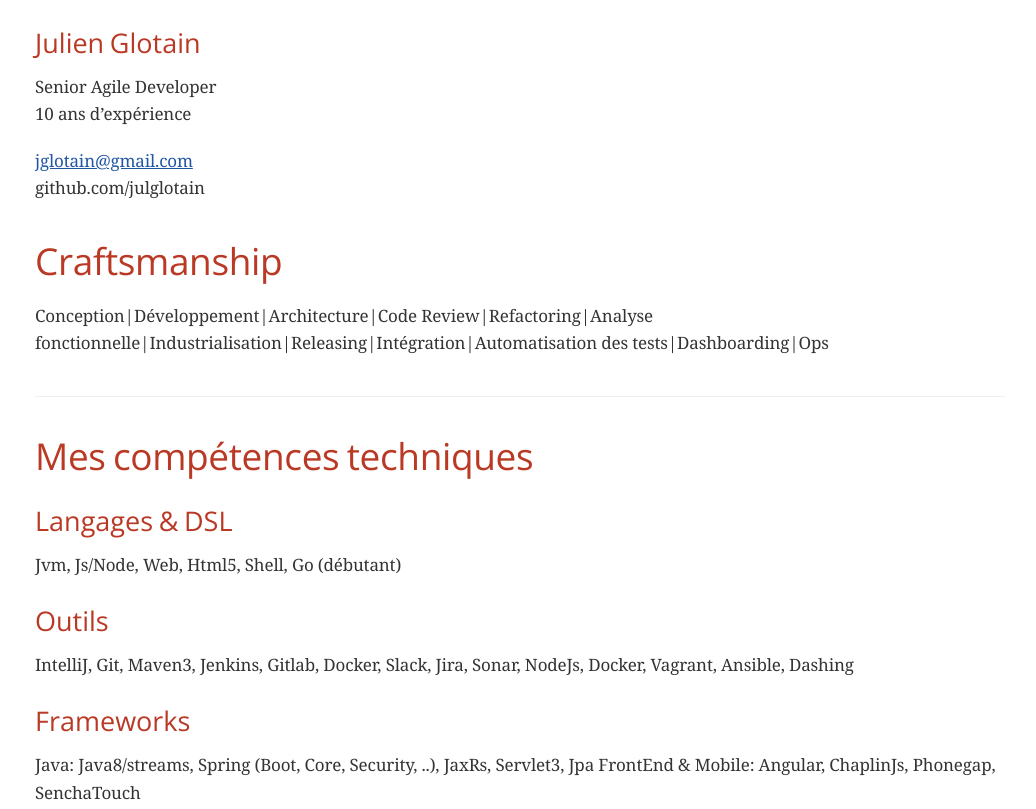
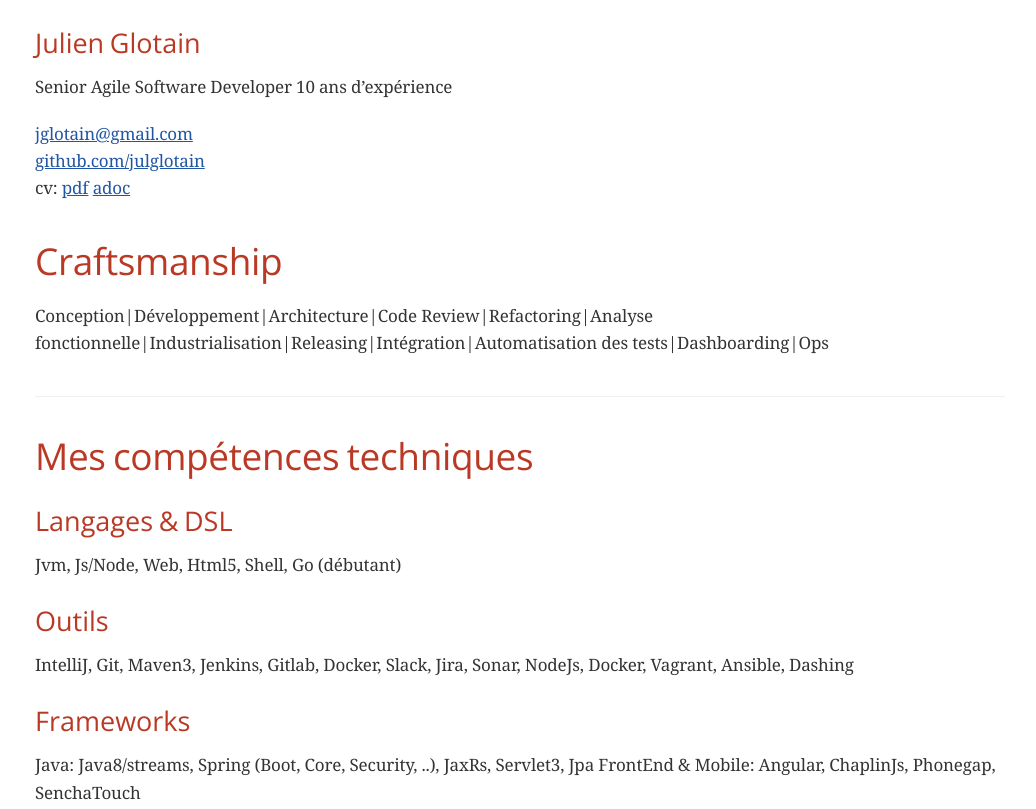
Before and after one commit to edikabe/resume, a plain HTML site: page index.html in a window 1280 px wide. Shown: the top 809 px of the page, without its empty margins (120-1156 px from the left). Drawn offline with nearby package versions, Linux system fonts and the light colour scheme; a web font is replaced by a local one.

Commit message:
Added resume pdf + source links

```diff
--- a/index.html
+++ b/index.html
@@ -437,12 +437,13 @@ body.book #toc,body.book #preamble,body.book h1.sect0,body.book .sect1>h2{page-b
 <div class="sect2">
 <h3 id="_julien_glotain">Julien Glotain</h3>
 <div class="paragraph">
-<p>Senior Agile Developer<br>
+<p>Senior Agile Software Developer
 10 ans d&#8217;expérience</p>
 </div>
 <div class="paragraph">
 <p><a href="mailto:jglotain@gmail.com">jglotain@gmail.com</a><br>
-github.com/julglotain</p>
+<a href="https://github.com/julglotain">github.com/julglotain</a><br>
+cv: <a href="https://julglotain.github.io/resume.pdf">pdf</a> <a href="https://julglotain.github.io/resume.adoc">adoc</a></p>
 </div>
 </div>
 <div class="sect1">
@@ -902,7 +903,7 @@ Maven, Grunt, IAAS Azure, Clearcase, Clearquest</p>
 </div>
 <div id="footer">
 <div id="footer-text">
-Last updated 2018-05-17 21:19:18 CEST
+Last updated 2018-05-17 22:02:15 CEST
 </div>
 </div>
 </body>
```
Also changed, not shown: 3 other files.
